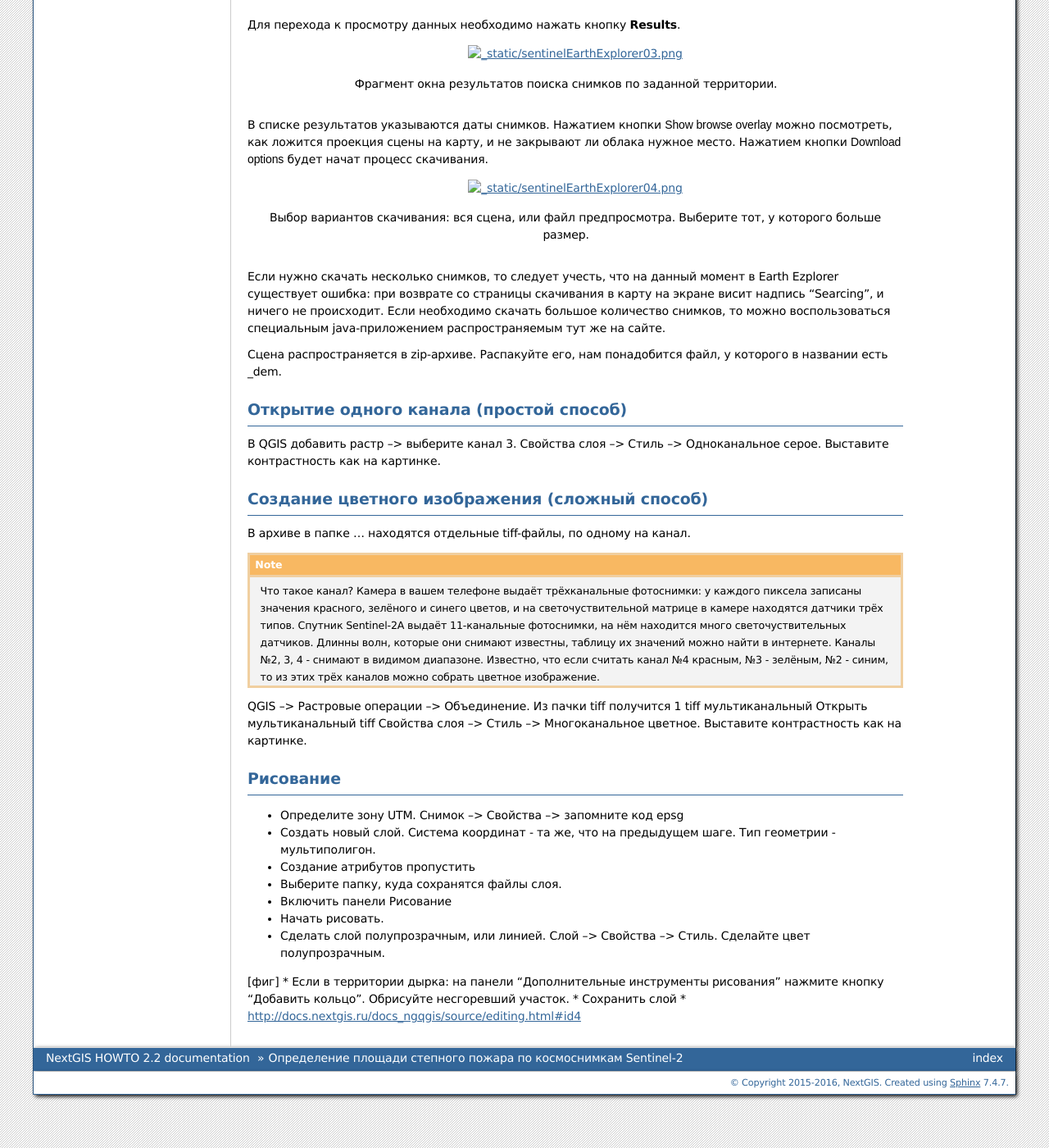
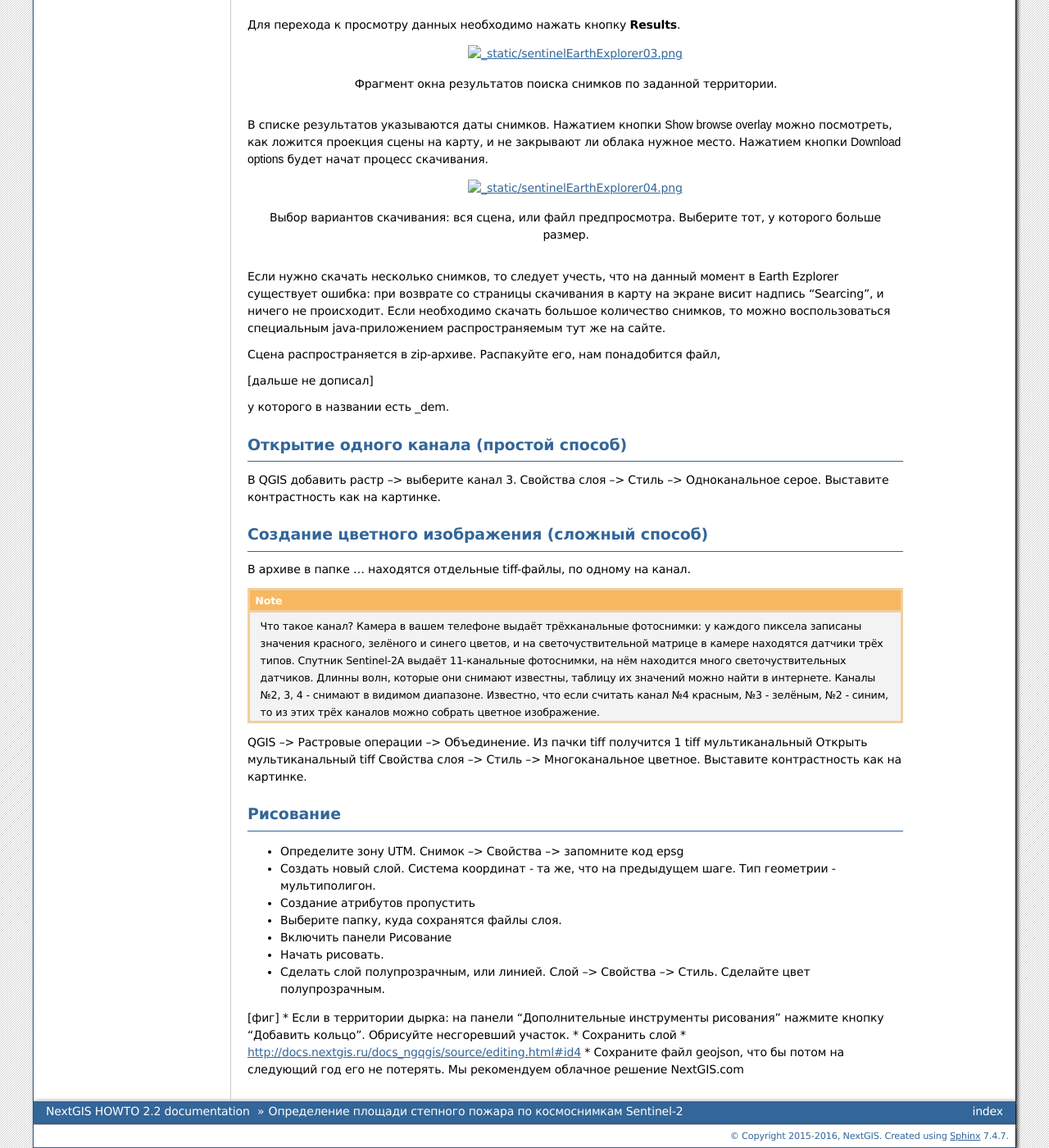
Before and after one commit to nextgis/docs_howto, a Sphinx documentation site: the page built from source/steppe_fire_sentinel.rst, in a window 1280 px wide and 1400 px high, scrolled down 1351 px. Shown: the whole window at 82% size. Built offline with Sphinx 7.4.7, drawn with Linux system fonts in a browser that asks for light colours; formulas are drawn with MathJax 3.

Commit message:
Update steppe_fire_sentinel.rst

```diff
--- a/source/steppe_fire_sentinel.rst
+++ b/source/steppe_fire_sentinel.rst
@@ -84,6 +84,9 @@ Earth Ezplorer существует ошибка: при возврате со
 распространяемым тут же на сайте.
 
 Сцена распространяется в zip-архиве. Распакуйте его, нам понадобится файл,
+
+[дальше не дописал]
+
 у которого в названии есть _dem.
 
 Открытие одного канала (простой способ)
@@ -123,3 +126,4 @@ QGIS --> Растровые операции --> Объединение.
 * Если в территории дырка: на панели "Дополнительные инструменты рисования" нажмите кнопку "Добавить кольцо". Обрисуйте несгоревший участок.
 * Сохранить слой
 * http://docs.nextgis.ru/docs_ngqgis/source/editing.html#id4
+* Сохраните файл geojson, что бы потом на следующий год его не потерять. Мы рекомендуем облачное решение NextGIS.com
```
